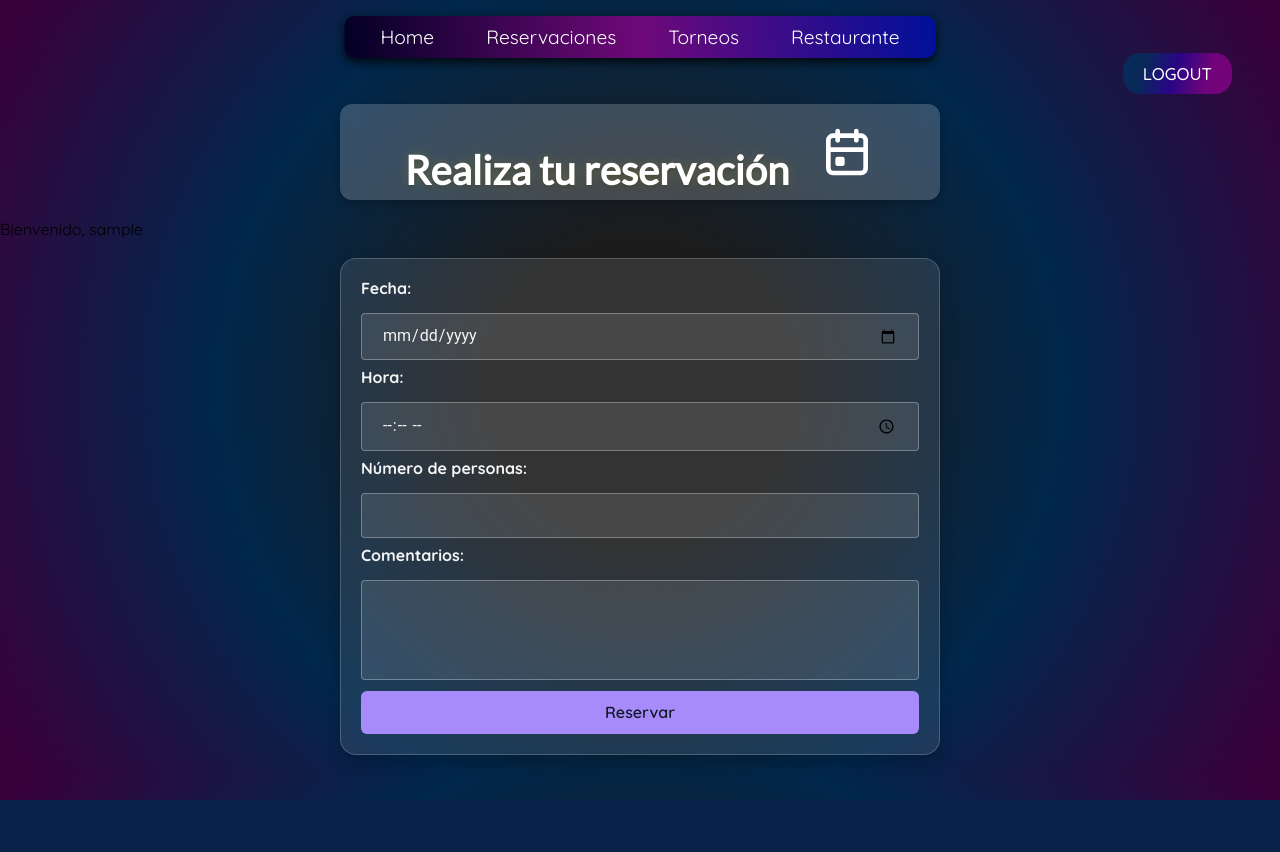
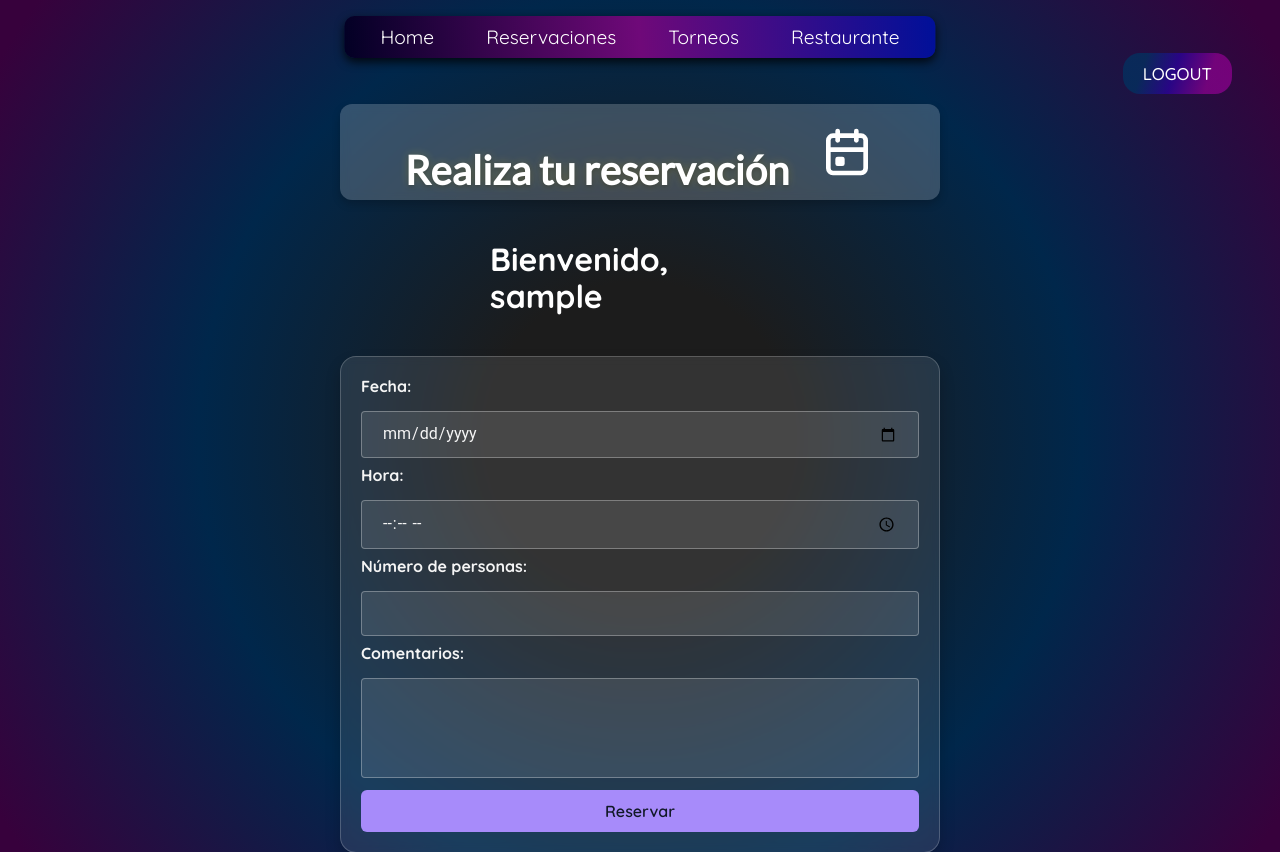
Before and after one commit to SergioEderCervantes/Lobby, a Django app: page /reservations/ in a window 1280 px wide. Shown: the top 852 px of the page. Before the commit the page ends 800 px from the top, so only its background shows below. Run offline with Django 5.2, Linux system fonts and the light colour scheme; the visitor is signed in with stand-in values (Sample User, id 1); some libraries are stand-ins or nearby versions; some web fonts are replaced.

Commit message:
Merge Esteban

```diff
--- a/reservations/templates/reservations.html
+++ b/reservations/templates/reservations.html
@@ -33,7 +33,9 @@
 
 {% if user.is_authenticated %}
   <!-- Usuario autenticado -->
-  <p>Bienvenido, {{ user.username }}</p>
+  <div class="hcontainer">
+    <h1>Bienvenido, {{ user.username }}</h1>
+  </div>
   <form method="post" action="{% url 'reservations' %}" id="reservation-form">
     {% csrf_token %}
     <label for="fecha">Fecha:</label>
--- a/static/css/reservation.css
+++ b/static/css/reservation.css
@@ -2,6 +2,15 @@
   font-family: "Lato", sans-serif;
   font-weight: 700;
   font-style: normal;
+}
+h1{
+  color: white;
+  width: 300px;
+}
+
+.hcontainer{
+  display: grid;
+  place-items: center;
 }
 
 .header-container {
```
